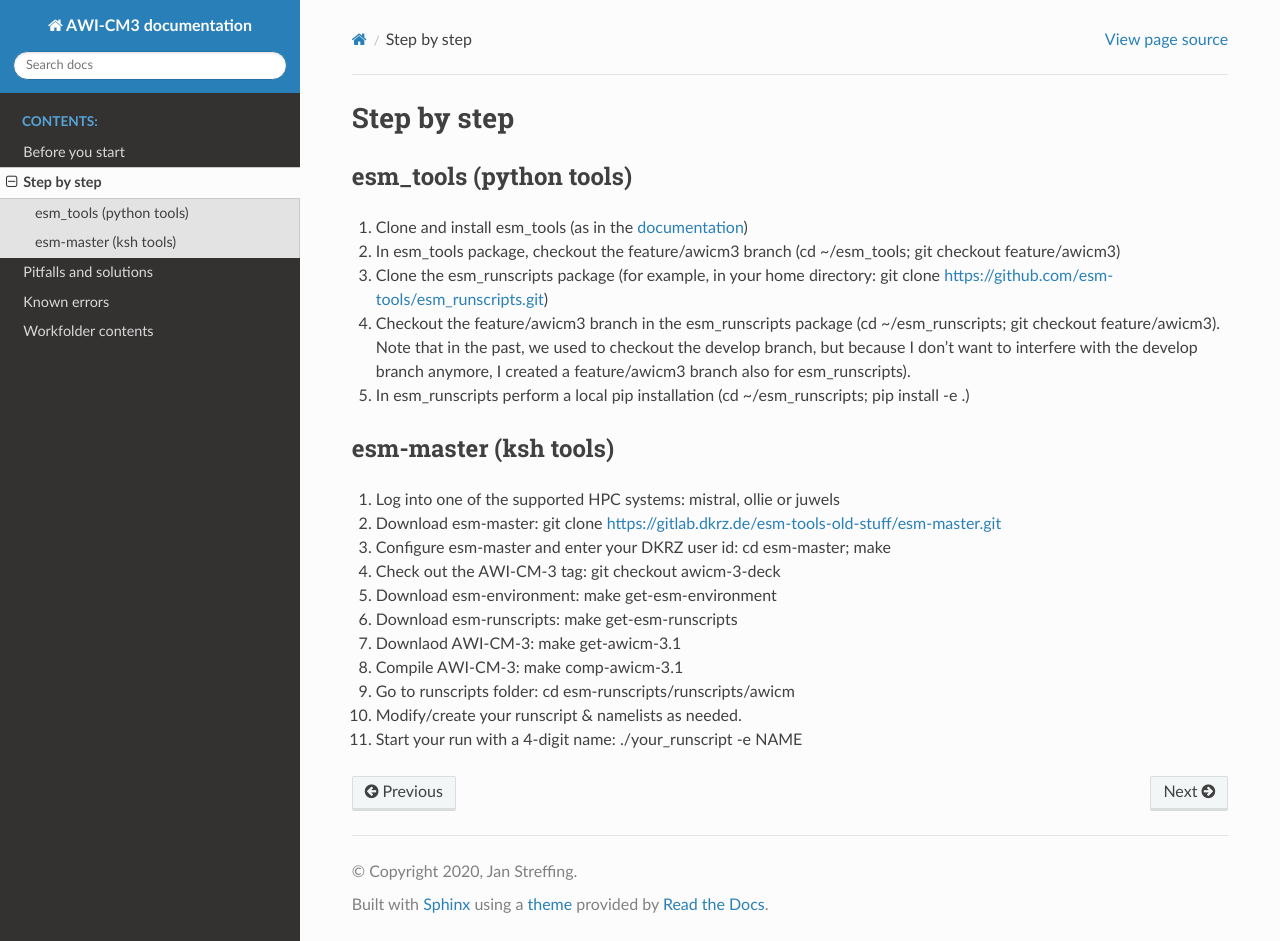
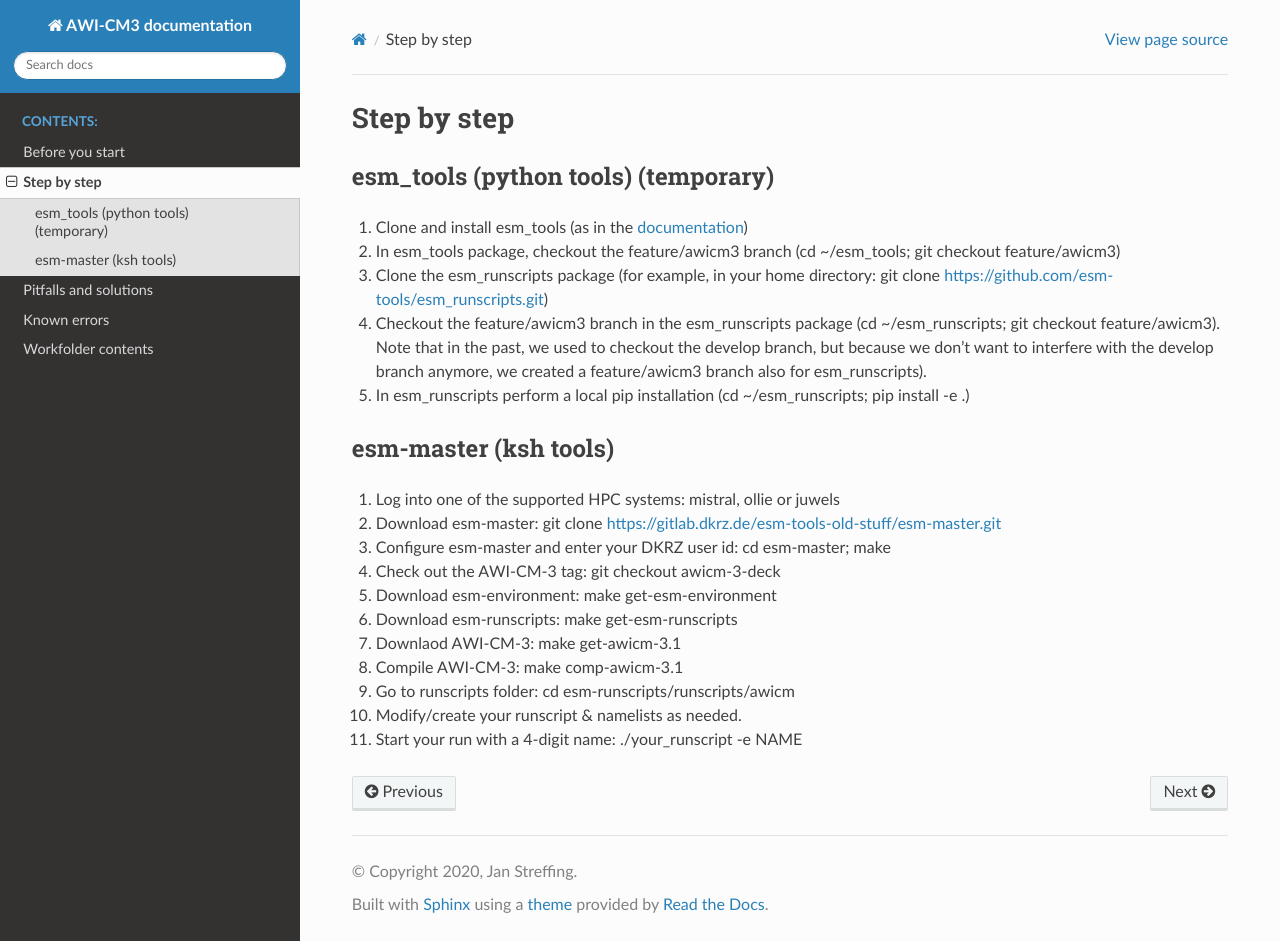
Before and after one commit to AWI-ESM/documentation_AWI-CM3, a Sphinx documentation site: the page built from source/quickstart.rst, in a window 1280 px wide and 941 px high. Built offline with Sphinx 7.4.7 and the Read the Docs theme 2.0.0, drawn with Linux system fonts in a browser that asks for light colours.

Commit message:
Update quickstart.rst
style changes

```diff
--- a/source/quickstart.rst
+++ b/source/quickstart.rst
@@ -3,14 +3,14 @@
 Step by step
 ************
 
-########################
-esm_tools (python tools)
-########################
+####################################
+esm_tools (python tools) (temporary)
+####################################
 
 1. Clone and install esm_tools (as in the `documentation <https://esm-tools.readthedocs.io/>`__)
 2. In esm_tools package, checkout the feature/awicm3 branch (cd ~/esm_tools; git checkout feature/awicm3)
 3. Clone the esm_runscripts package (for example, in your home directory: git clone https://github.com/esm-tools/esm_runscripts.git)
-4. Checkout the feature/awicm3 branch in the esm_runscripts package (cd ~/esm_runscripts; git checkout feature/awicm3). Note that in the past, we used to checkout the develop branch, but because I don't want to interfere with the develop branch anymore, I created a feature/awicm3 branch also for esm_runscripts).
+4. Checkout the feature/awicm3 branch in the esm_runscripts package (cd ~/esm_runscripts; git checkout feature/awicm3). Note that in the past, we used to checkout the develop branch, but because we don't want to interfere with the develop branch anymore, we created a feature/awicm3 branch also for esm_runscripts).
 5. In esm_runscripts perform a local pip installation (cd ~/esm_runscripts; pip install -e .)
 
 ######################
```
